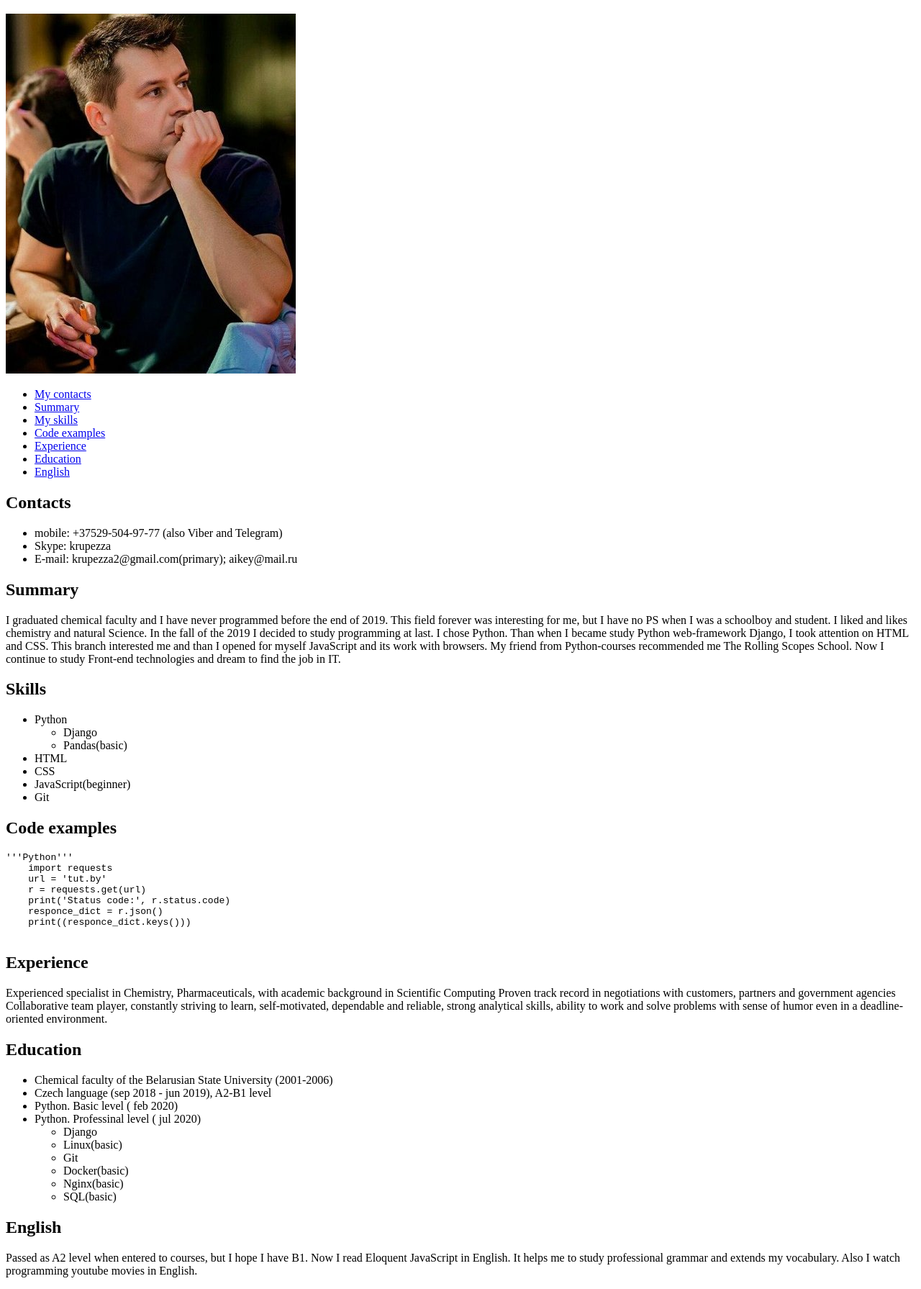
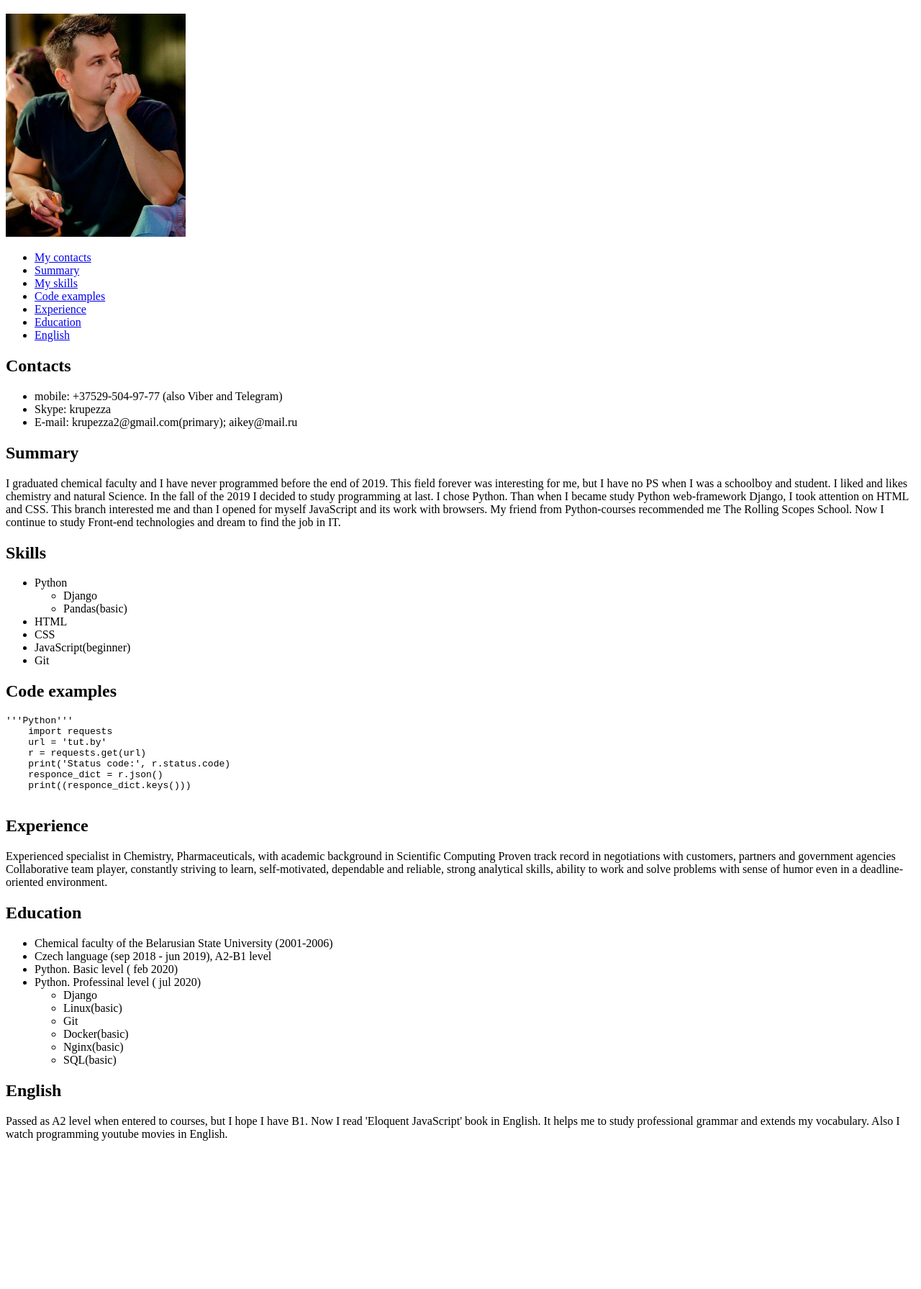
Before and after one commit to AndreiKrupets/rsschool-cv, a plain HTML site: page index.html in a window 1280 px wide. Shown: the part 61-1852 px from the top of the page at 72% size. After the commit the page ends 1662 px from the top, so only its background shows below. Drawn offline with Linux system fonts and the light colour scheme.

Commit message:
feat: css start

```diff
--- a/index.html
+++ b/index.html
@@ -8,10 +8,14 @@
 </head>
 <body>
 <header>
-    <h1 id="name">ANDREI KRUPETS</h1>
-    <img src="images/photo1.jpeg">
+    <div id="div_name">
+        <h1 id="name">ANDREI KRUPETS</h1>
+        <div id="photo">
+            <img src="images/photo1.jpeg" alt="My photo">
+        </div>
+    </div>
 </header>
-<nav>
+<nav id="nav">
     <ul>
         <li><a href="#contacts">My contacts</a></li>
         <li><a href="#summary">Summary</a></li>
@@ -22,6 +26,7 @@
         <li><a href="#english">English</a></li>
     </ul>
 </nav>
+<main>
 <section id="contacts">
     <h2>Contacts</h2>
     <ul>
@@ -86,7 +91,8 @@ Collaborative team player, constantly striving to learn, self-motivated, dependa
 </section>
 <section id="english">
     <h2>English</h2>
-    <p>Passed as A2 level when entered to courses, but I hope I have B1. Now I read Eloquent JavaScript in English.
+    <p>Passed as A2 level when entered to courses, but I hope I have B1. Now I read 'Eloquent JavaScript' book in English.
         It helps me to study professional grammar and extends my vocabulary. Also I watch programming youtube movies in English.</p>
 </section>
+</main>
 </body>
--- a/style/style.css
+++ b/style/style.css
@@ -0,0 +1,7 @@
+img {
+    width: 250px;
+}
+
+#div-name {
+    display: flex;
+}
```
